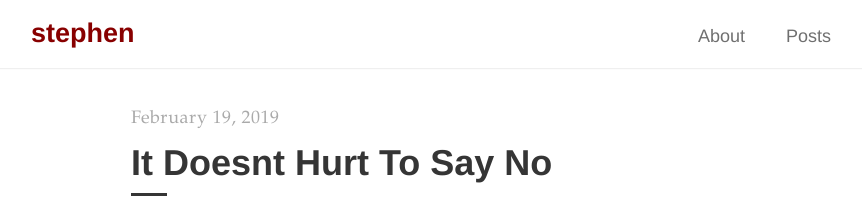
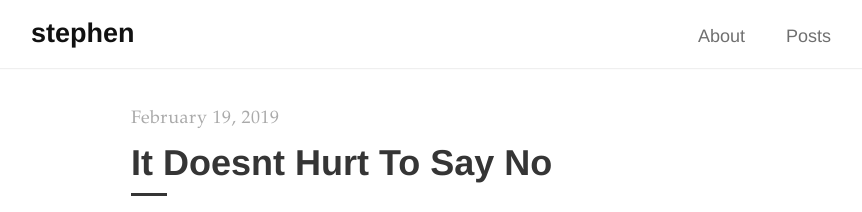
Before and after one commit to swoicik/swoicik.github.io, a Jekyll site: the page built from index.html, in a window 1280 px wide. Shown: the top 212 px of the page, without its empty margins (209-1071 px from the left). Built offline with Jekyll 4.4.1, drawn with Linux system fonts in a browser that asks for light colours; the list of posts is cut into pages by our own code.

Commit message:
Update _layout.scss

```diff
--- a/_sass/tale/_layout.scss
+++ b/_sass/tale/_layout.scss
@@ -31,7 +31,7 @@ main {
 
   &-title {
     @include transition(all .2s ease-out);
-    color: #880000 /*$default-color*/;
+    color: $default-color;
     display: inline-block;
     margin: 0;
     padding-right: .2rem;
```
